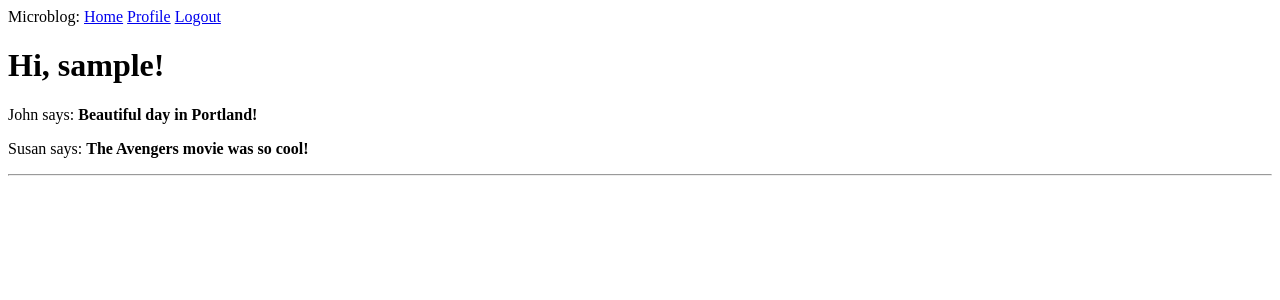
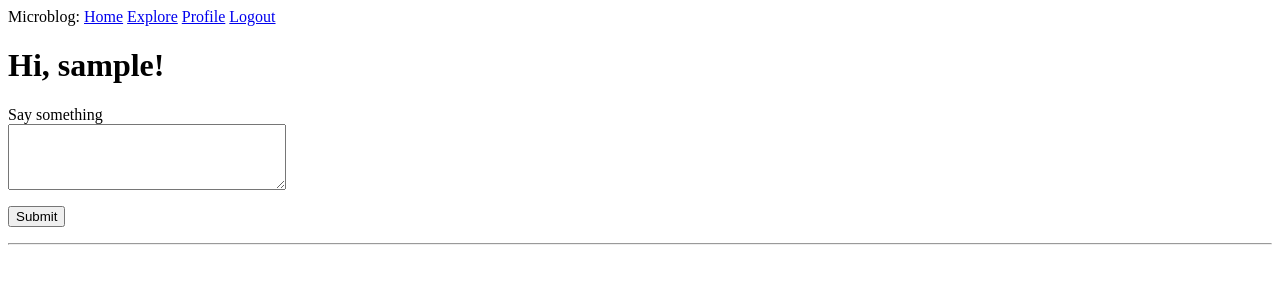
Before and after one commit to ryansaari/flask_microblog, a Flask app: page / in a window 1280 px wide. Shown: the top 300 px of the page. Run offline with Flask 2, Linux system fonts and the light colour scheme; a user stored in the database is signed in; tables that the repository leaves empty hold one stand-in row (values such as "Sample post").

Commit message:
Trying to fix some branch mishap
I think I started the next dev branch off of the wrong source, so it there was conflict merging back in as I did 2 chapters concurrently.

```diff
--- a/app/forms.py
+++ b/app/forms.py
@@ -48,6 +48,12 @@ class EditProfileForm(FlaskForm):
             if user is not None:
                 raise ValidationError('Please use a different username.')
 
+# for to write a post
+class PostForm(FlaskForm):
+    post = TextAreaField('Say something', validators=[
+        DataRequired(), Length(min=1, max=140)])
+    submit = SubmitField('Submit')
+
 # a form that the user will fill out to generate a password resest link
 class ResetPasswordRequestForm(FlaskForm):
     email = StringField('Email', validators=[DataRequired(), Email()])
--- a/app/routes.py
+++ b/app/routes.py
@@ -1,7 +1,7 @@
 from app import app, db
-from app.forms import LoginForm, RegistrationForm, EditProfileForm, ResetPasswordRequestForm
-from app.forms import ResetPasswordForm
-from app.models import User
+from app.forms import LoginForm, RegistrationForm, EditProfileForm
+from app.forms import ResetPasswordRequestForm, ResetPasswordForm, PostForm
+from app.models import User, Post
 from app.email import send_password_reset_email
 from flask import render_template, flash, redirect, url_for, request
 from flask_login import current_user, login_user, logout_user, login_required
@@ -39,23 +39,26 @@ def logout():
     logout_user()
     return redirect(url_for('index'))
 
-@app.route('/')
-@app.route('/index')
-# the login_required decorator will redirect to the specified endpoint in __init__
+@app.route('/', methods=['GET', 'POST'])
+@app.route('/index', methods=['GET', 'POST'])
 @login_required
 def index():
-    user = {'username': 'Miguel'}
-    posts = [
-        {
-            'author': {'username': 'John'},
-            'body': 'Beautiful day in Portland!'
-        },
-        {
-            'author': {'username': 'Susan'},
-            'body': 'The Avengers movie was so cool!'
-        }
-    ]
-    return render_template('index.html', title='Home', posts=posts)
+    form = PostForm()
+    if form.validate_on_submit():
+        post = Post(body=form.post.data, author=current_user)
+        db.session.add(post)
+        db.session.commt()
+        flash('Your post is now live!')
+        return redirect(url_for('index'))
+    posts = current_user.followed_posts().all()
+    return render_template('index.html', title='Home Page', form=form)
+
+# endpoint for explore, a way to discover users
+@app.route('/explore')
+@login_required
+def explore():
+    posts = Post.query.order_by(Post.timestamp.desc()).all()
+    return render_template('index.html', title='Explore', posts=posts)
 
 @app.route('/register', methods=['GET', 'POST'])
 def register():
--- a/app/templates/_post.html
+++ b/app/templates/_post.html
@@ -1,6 +1,10 @@
 <table>
   <tr valign="top">
     <td><img src="{{ post.author.avatar(36) }}"></td>
-    <td>{{ post.author.username }} says:<br>{{ post.body }}</td>
+    <td><a href="{{ url_for('user', username=post.author.username) }}">
+      {{ post.author.username }}
+    </a>
+    says:<br>{{ post.body }}
+    </td>
   </tr>
 </table>
--- a/app/templates/base.html
+++ b/app/templates/base.html
@@ -10,6 +10,7 @@
         <div>
               Microblog:
               <a href="{{ url_for('index') }}">Home</a>
+              <a href="{{ url_for('explore') }}">Explore</a>
               {% if current_user.is_anonymous %}
               <a href="{{ url_for('login') }}">Login</a>
               {% else %}
--- a/app/templates/index.html
+++ b/app/templates/index.html
@@ -2,7 +2,20 @@
 
 {% block content %}
     <h1>Hi, {{ current_user.username }}!</h1>
+    {% if form %}
+    <form action="" method="post">
+        {{ form.hidden_tag() }}
+        <p>
+            {{ form.post.label }}<br>
+            {{ form.post(cols=32, rows=4) }}<br>
+            {% for error in form.post.errors %}
+            <span style="color: red;">[{{ error }}]</span>
+            {% endfor %}
+        </p>
+        <p>{{ form.submit() }}</p>
+    </form>
+    {% endif %}
     {% for post in posts %}
-    <div><p>{{ post.author.username }} says: <b>{{ post.body }}</b></p></div>
+       {% include '_post.html' %}
     {% endfor %}
 {% endblock %}
```
